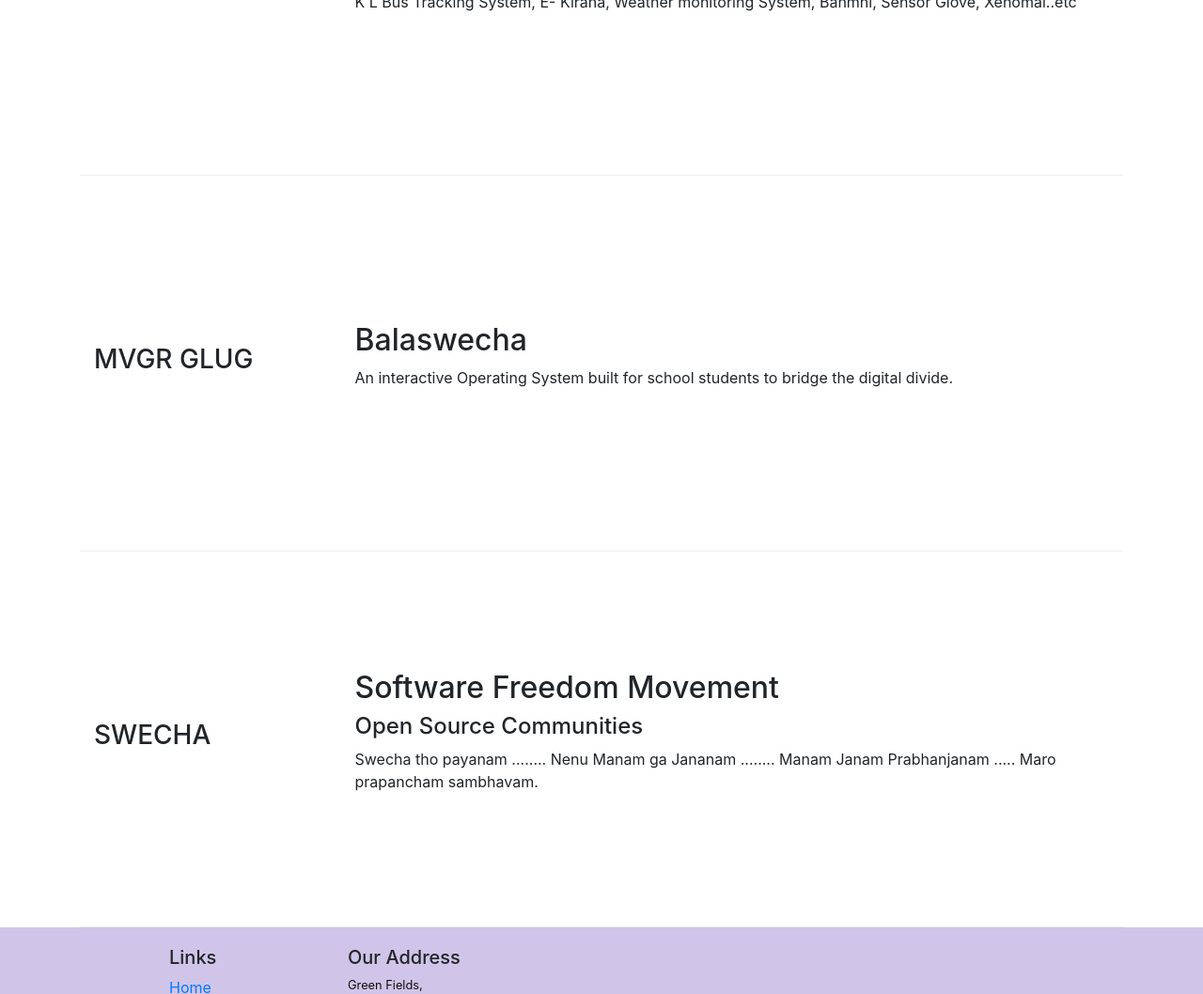
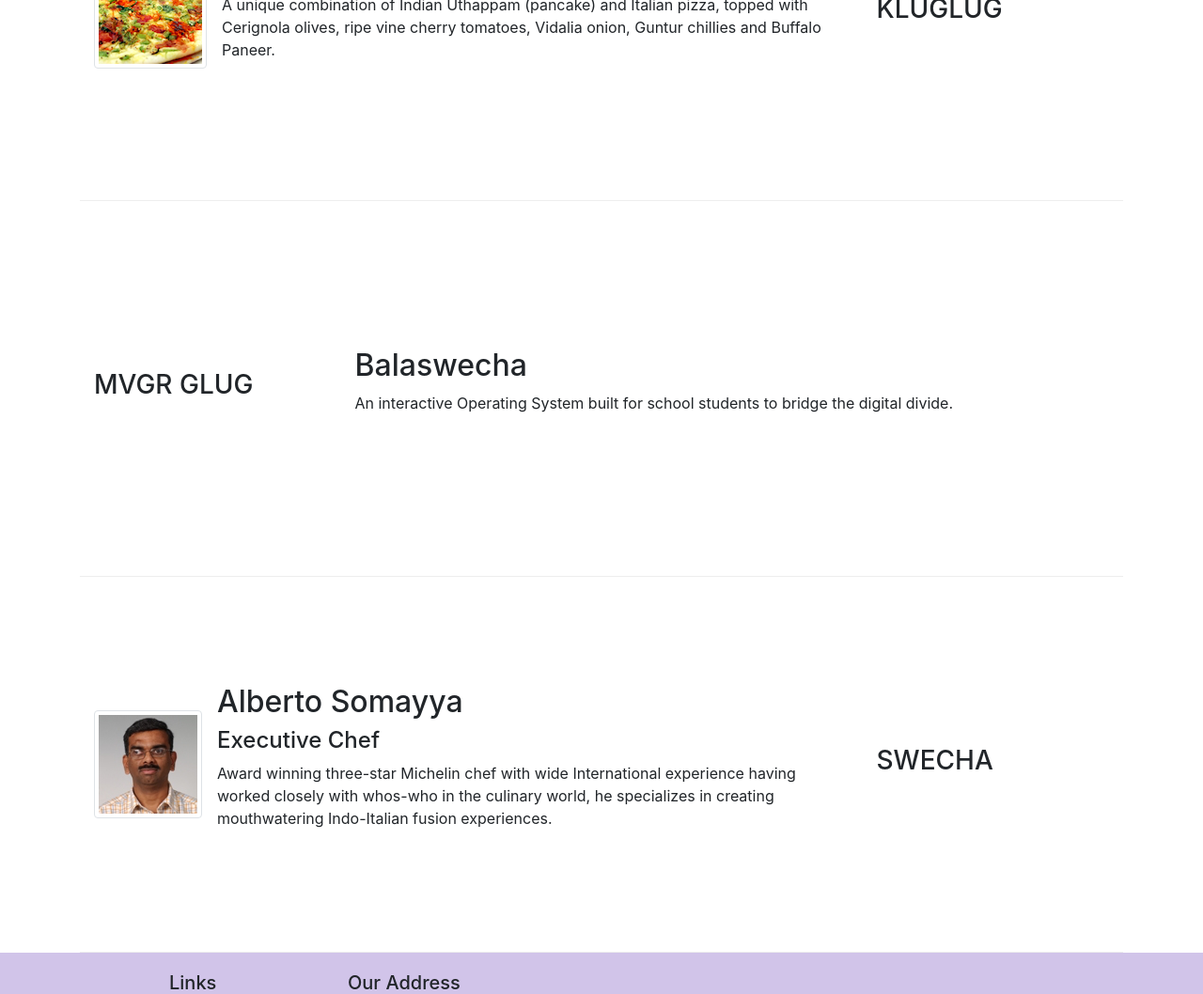
Before and after one commit to Jaya738/Bootstrap_Course, a website: page index.html in a window 1280 px wide. Shown: the part 499-1557 px from the top of the page at 94% size. Drawn offline with nearby package versions, Linux system fonts and the light colour scheme.

Commit message:
Images and Media

```diff
--- a/index.html
+++ b/index.html
@@ -21,7 +21,7 @@
             <button class="navbar-toggler" type="button" data-toggle="collapse" data-target="#Navbar">
                 <span class="navbar-toggler-icon"></span>
             </button>
-            <a class="navbar-brand mr-auto" href="./index.html">KLGLUG</a>
+            <a class="navbar-brand mr-auto" href="#"><img src="img/logo.png" height="30" width="41"></a>
             <div class="collapse navbar-collapse" id="Navbar">
                 <ul class="navbar-nav mr-auto">
                     <li class="nav-item active"><a class="nav-link" href="./index.html"><span class="fa fa-home"></span> Home</a></li>
@@ -39,7 +39,8 @@
                     <h1>Jaya Simha Reddy</h1>
                     <p>Welcome to GLUG</p>
                 </div>
-                <div class="col-12 col-sm">
+                <div class="col-12 col-sm align-self-center">
+                    <img src="img/logo.png" class="img-fluid">
                 </div>
             </div>
         </div>
@@ -47,12 +48,21 @@
 
     <div class="container">
         <div class="row row-content align-items-center">
-            <div class="col-12 col-sm-4 order-sm-first col-md-3">
+            <div class="col-12 col-sm-4 order-sm-last col-md-3">
                 <h3>KLUGLUG</h3>
             </div>
-            <div class="col col-sm order-sm-last col-md">
-                <h2>Projects</h2>
-                <p>K L Bus Tracking System, E- Kirana, Weather monitoring System, Bahmni, Sensor Glove, Xenomai..etc</p>
+            <div class="col col-sm order-sm-first col-md">
+                <div class="media">
+                    <img class="d-flex mr-3 img-thumbnail align-self-center" src="img/uthappizza.png" alt="Uthappizza">
+                    <div class="media-body">
+                        <h2 class="mt-0">Uthappizza</h2>
+                        <p class="d-none d-sm-block">A unique combination of Indian Uthappam (pancake) and
+                            Italian pizza, topped with Cerignola olives, ripe vine
+                            cherry tomatoes, Vidalia onion, Guntur chillies and
+                            Buffalo Paneer.</p>
+                    </div>
+                </div>
+
             </div>
         </div>
 
@@ -71,10 +81,19 @@
             <div class="col-12 col-sm-4 col-md-3">
                 <h3>SWECHA</h3>
             </div>
-            <div class="col col-sm col-md">
-                <h2>Software Freedom Movement</h2>
-                <h4>Open Source Communities</h4>
-                <p>Swecha tho payanam ........ Nenu Manam ga Jananam ........ Manam Janam Prabhanjanam ..... Maro prapancham sambhavam.</p>
+            <div class="col col-sm order-sm-first col-md">
+                <div class="media">
+                    <img class="d-flex mr-3 img-thumbnail align-self-center" src="img/alberto.png" alt="Alberto Somayya">
+                    <div class="media-body">
+                        <h2 class="mt-0">Alberto Somayya</h2>
+                        <h4>Executive Chef</h4>
+                        <p class="d-none d-sm-block">Award winning three-star Michelin chef with wide
+                            International experience having worked closely with
+                            whos-who in the culinary world, he specializes in
+                            creating mouthwatering Indo-Italian fusion experiences.
+                        </p>
+                    </div>
+                </div>
             </div>
         </div>
     </div>
```
Also changed, not shown: aboutus.html (+3 -2 lines), contactus.html (+3 -2 lines), img/alberto.png (added), img/buffet.png (added), img/logo.png (added), img/uthappizza.png (added), 1 other file.
